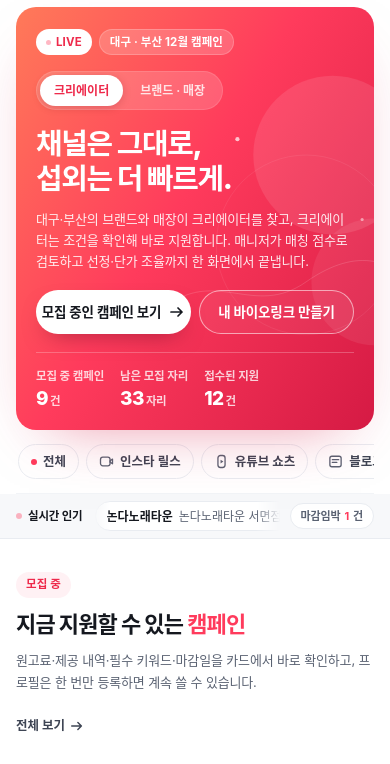
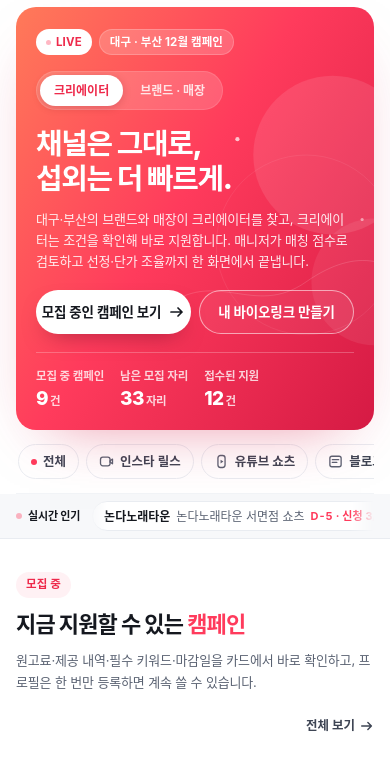
Before and after one commit to hya910819/growthkorea, a plain HTML site: page creator/index.html in a window 390 px wide. Shown: the part 69-833 px from the top of the page. Drawn offline with Linux system fonts and the light colour scheme.

```diff
--- a/creator/index.html
+++ b/creator/index.html
@@ -851,9 +851,9 @@ select{
   .chip{height:35px;padding:0 12px;font-size:12.5px}
   .live-inner{height:44px;gap:10px}
   .live-label{font-size:11.5px}
-  .live-urgent{height:26px;font-size:11px}
-  .section{padding:40px 0}
+  .live-urgent{height:26px;font-size:11px}  .section{padding:40px 0}
   .section-head{margin-bottom:20px;gap:14px}
+  .section-head .more-link{margin-left:auto}
   .section-title{font-size:22px}
   .section-head p{font-size:13px}
   .more-link{font-size:12.5px}
@@ -931,6 +931,10 @@ select{
   .bio-teaser-copy h2{font-size:24px}
   .home-manager{padding:12px;border-radius:18px}
   .toast{bottom:18px;font-size:12px}
+}
+@media (max-width:560px){
+  .live-urgent{display:none}
+  .live-label{font-size:11px}
 }
 @media (prefers-reduced-motion:reduce){
   *,*::before,*::after{animation-duration:.001ms !important;animation-iteration-count:1 !important;transition-duration:.001ms !important;scroll-behavior:auto !important}
```
